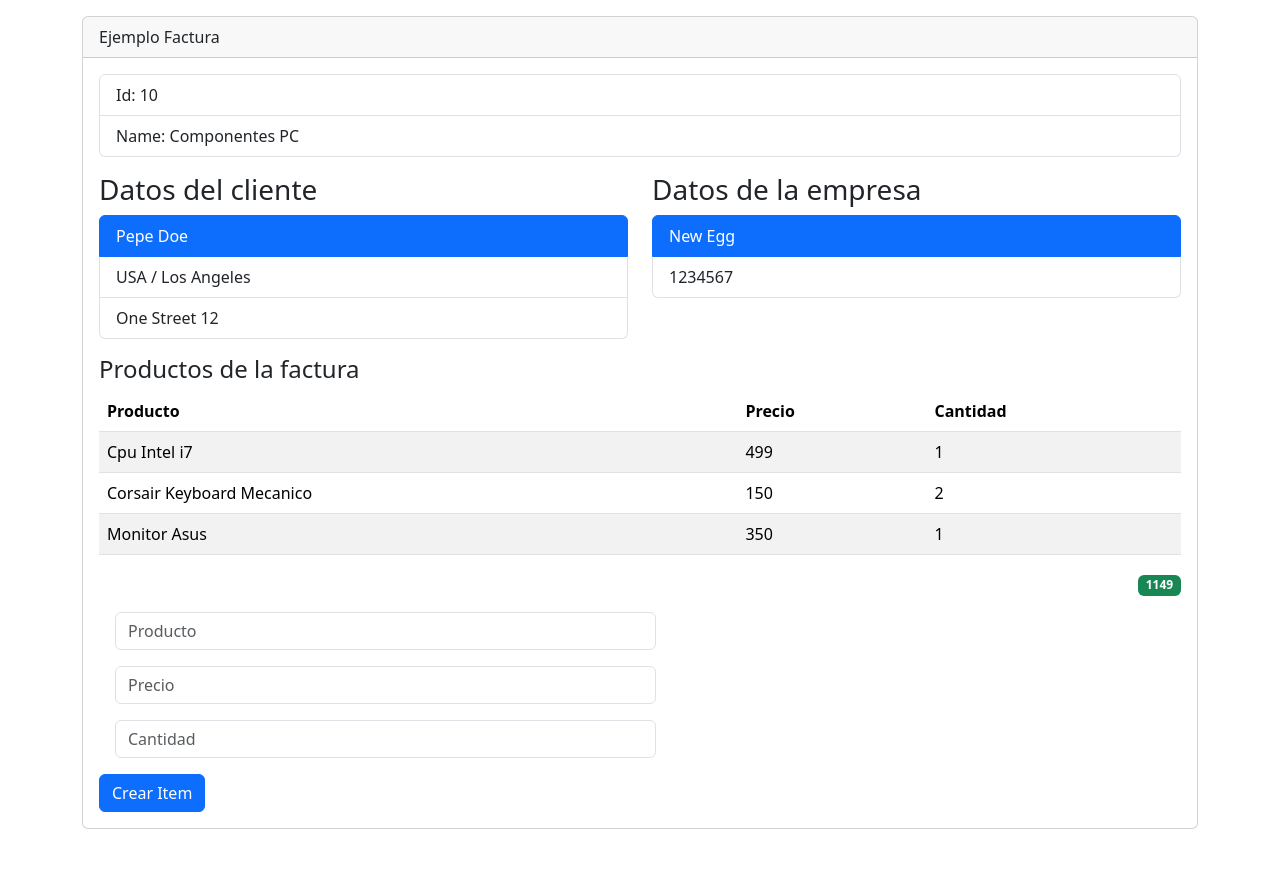
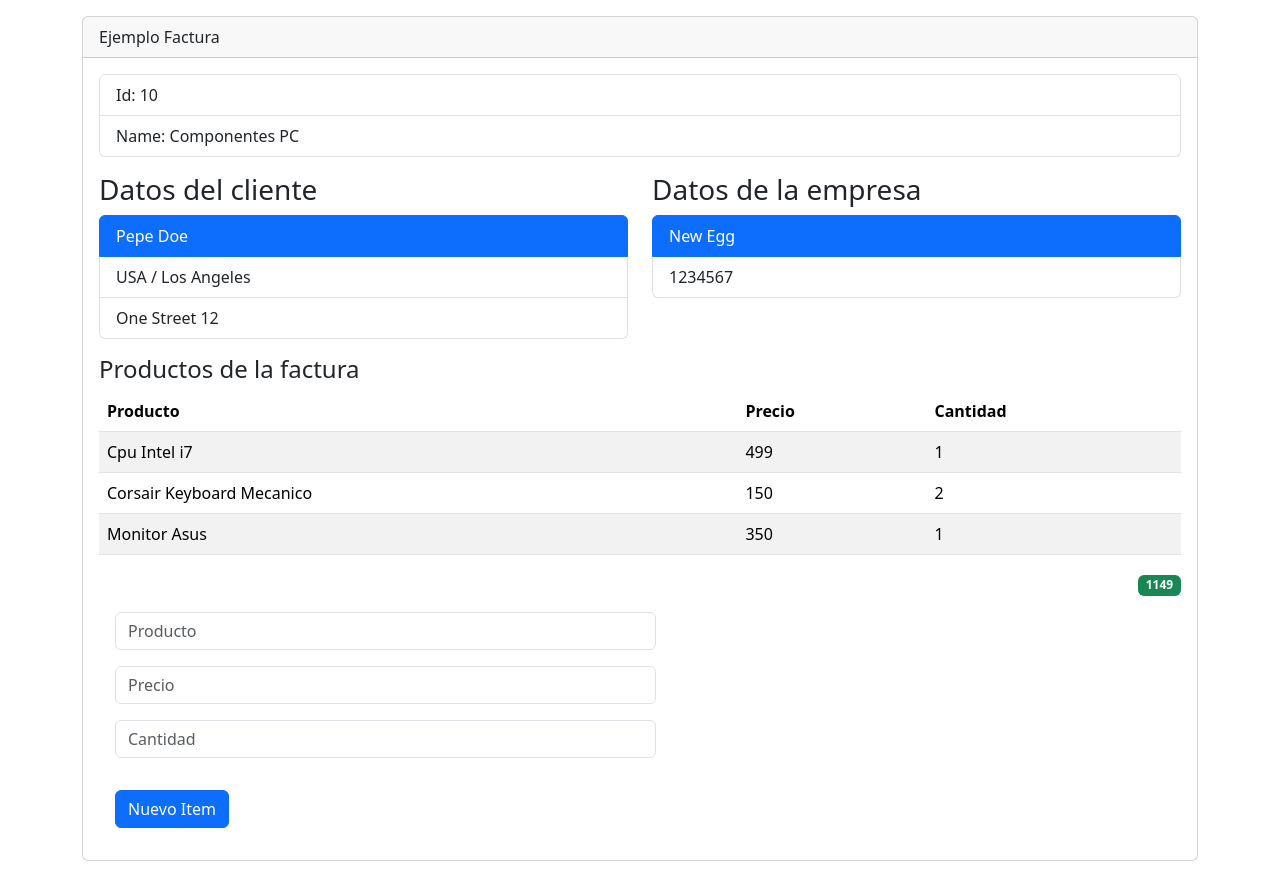
Before and after one commit to ValentinaColmenares/React_Springboot, a React (Vite) app in the folder 4-invoice-app/: page / in a window 1280 px wide. Before the commit the page ends 845 px from the top, so only its background shows below. Built offline with nearby package versions, Linux system fonts and the light colour scheme.

Commit message:
Hasta clase 67

```diff
--- a/4-invoice-app/src/InvoiceApp.jsx
+++ b/4-invoice-app/src/InvoiceApp.jsx
@@ -11,10 +11,66 @@ export const InvoiceApp = () => {
 	const { total, id, name, client, company, items: itemsInitial} = getInvoice();
 
 	const [productValue, setProductValue] = useState('');
-	const [priceValue, setPriceValue] = useState(0);
-	const [quantityValue, setQuantityValue] = useState(0);
+	const [priceValue, setPriceValue] = useState('');
+	const [quantityValue, setQuantityValue] = useState('');
 
 	const [items, setItems] = useState(itemsInitial);
+
+	const [counter, setCounter] = useState(4);
+
+	const onProductChange = ({ target }) => {
+		console.log(target.value);
+		setProductValue(target.value);
+	}
+
+	const onPriceChange = ({ target }) => {
+		console.log(target.value);
+		setPriceValue(target.value);
+	}
+
+	const onQuantityChange = ({ target }) => {
+		console.log(target.value);
+		setQuantityValue(target.value);
+	}
+
+	const onInvoiceItemsSubmit = () =>  {
+		event.preventDefault();
+
+		if(productValue.trim().length <= 1){
+			alert('Error el producto debe tener al menos dos caracteres')
+			return;
+		}
+		if(priceValue.trim().length <= 1){
+			alert('Error el precio debe tener al menos dos caracteres')
+			return;
+		}
+		if(isNaN(priceValue.trim())){
+			alert('Error el precio no es un numero')
+			return;
+		}
+		if(quantityValue.trim().length < 1){
+			alert('Error la cantidad debe tener al menos un caracter')
+			return;
+		}
+		if(quantityValue.trim() < 1){
+			alert('Error la cantidad debe ser mayor a 0')
+			return;
+		}
+		if(isNaN(quantityValue.trim())){
+			alert('Error la cantidad no es un numero')
+			return;
+		}
+		setItems([...items, {
+			id: counter,
+			product: productValue.trim(),
+			price: +priceValue.trim(),
+			quantity: parseInt(quantityValue.trim(), 10)
+		}]);
+		setProductValue('');
+		setPriceValue('');
+		setQuantityValue('');
+		setCounter(counter + 1);
+	}
 
 	return (
 		<>
@@ -39,37 +95,30 @@ export const InvoiceApp = () => {
 				</div>
 					<ListItemsView title="Productos de la factura" items={ items } />
 					<TotalView total={ total }/>
-					<form className="w-50" onSubmit={event => {
-						event.preventDefault();
-
-						setItems([...items, {key:4, product: productValue, price: Number(priceValue), quantity: Number(quantityValue)}])
-					}}>
+					<form className="w-50" onSubmit={onInvoiceItemsSubmit}>
 						<input
 							type="text"
 							name="product"
+							value={ productValue }
 							placeholder="Producto"
-							className="form-control m-3" onChange={ event => {
-								console.log(event.target.value);
-								setProductValue(event.target.value);
-							}}/>
+							className="form-control m-3" onChange={ onProductChange }/>
 						<input
 							type="text"
 							name="price"
+							value={ priceValue }
 							placeholder="Precio"
-							className="form-control m-3" onChange={ event => {
-								console.log(event.target.value);
-								setPriceValue(event.target.value);
-							}}/>
+							className="form-control m-3" onChange={event => onPriceChange(event)}/>
 						<input
 							type="text"
 							name="quantity"
+							value={ quantityValue }
 							placeholder="Cantidad"
-							className="form-control m-3" onChange={ event => {
-								console.log(event.target.value);
-								setQuantityValue(event.target.value);
-							}}/>
-
-						<button type="submit" className="btn btn-primary">Crear Item</button>
+							className="form-control m-3" onChange={ onQuantityChange }/>
+						<button
+							type="submit"
+							className="btn btn-primary m-3">
+							Nuevo Item
+						</button>
 					</form>
 			</div>
 			</div>
--- a/4-invoice-app/src/components/InvoiceView.jsx
+++ b/4-invoice-app/src/components/InvoiceView.jsx
@@ -1,4 +1,3 @@
-import Proptypes from 'prop-types';
 export const InvoiceView = ({id, name}) => {
 
 	validateProps(id, name);
```
